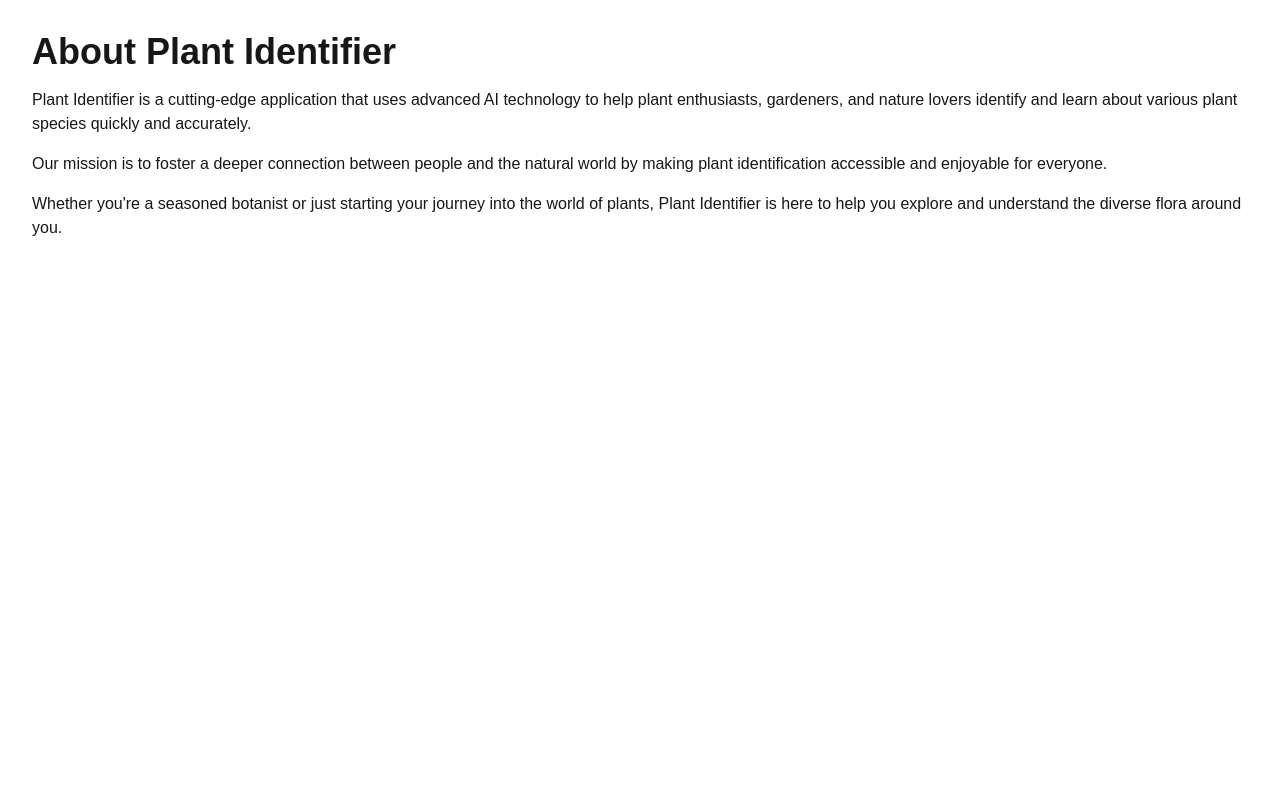
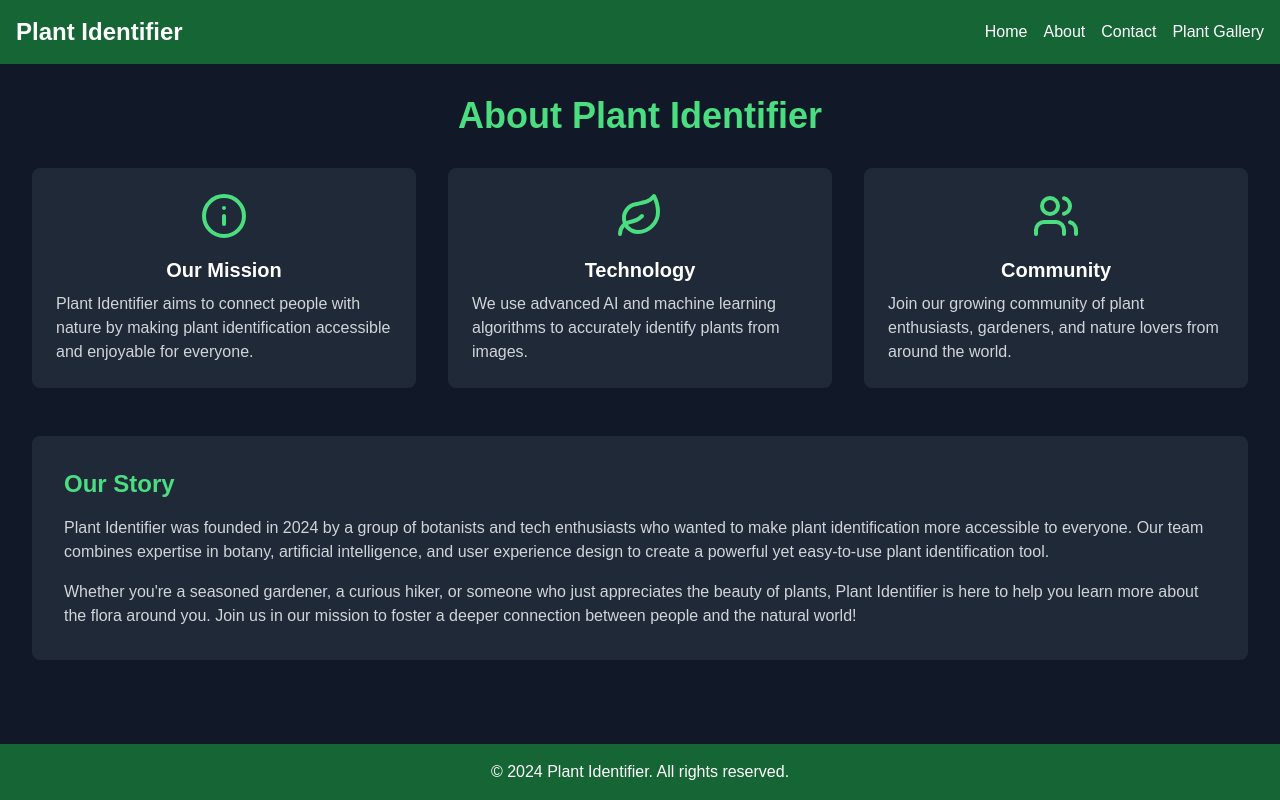
Before and after one commit to ajitonelsonn/plant-identifier, a Next.js app: page /about in a window 1280 px wide. Built offline with nearby package versions, Linux system fonts and the light colour scheme.

Commit message:
update for about

```diff
--- a/app/about/page.tsx
+++ b/app/about/page.tsx
@@ -1,22 +1,102 @@
+"use client";
+
+import React from "react";
+import Link from "next/link";
+import { Info, Leaf, Users } from "lucide-react";
+
 export default function About() {
   return (
-    <div className="container mx-auto p-8">
-      <h1 className="text-4xl font-bold mb-4">About Plant Identifier</h1>
-      <p className="mb-4">
-        Plant Identifier is a cutting-edge application that uses advanced AI
-        technology to help plant enthusiasts, gardeners, and nature lovers
-        identify and learn about various plant species quickly and accurately.
-      </p>
-      <p className="mb-4">
-        Our mission is to foster a deeper connection between people and the
-        natural world by making plant identification accessible and enjoyable
-        for everyone.
-      </p>
-      <p>
-        Whether you're a seasoned botanist or just starting your journey into
-        the world of plants, Plant Identifier is here to help you explore and
-        understand the diverse flora around you.
-      </p>
+    <div className="flex flex-col min-h-screen bg-gray-900 text-white">
+      <nav className="bg-green-800 p-4">
+        <div className="container mx-auto flex justify-between items-center">
+          <Link href="/" className="text-2xl font-bold">
+            Plant Identifier
+          </Link>
+          <ul className="flex space-x-4">
+            <li>
+              <Link href="/" className="hover:text-green-200">
+                Home
+              </Link>
+            </li>
+            <li>
+              <Link href="/about" className="hover:text-green-200">
+                About
+              </Link>
+            </li>
+            <li>
+              <Link href="/contact" className="hover:text-green-200">
+                Contact
+              </Link>
+            </li>
+            <li>
+              <Link href="/gallery" className="hover:text-green-200">
+                Plant Gallery
+              </Link>
+            </li>
+          </ul>
+        </div>
+      </nav>
+
+      <main className="flex-grow container mx-auto p-8">
+        <h1 className="text-4xl font-bold text-center text-green-400 mb-8">
+          About Plant Identifier
+        </h1>
+
+        <div className="grid grid-cols-1 md:grid-cols-3 gap-8 mb-12">
+          <div className="bg-gray-800 p-6 rounded-lg">
+            <Info className="w-12 h-12 text-green-400 mb-4 mx-auto" />
+            <h2 className="text-xl font-semibold text-center mb-2">
+              Our Mission
+            </h2>
+            <p className="text-gray-300">
+              Plant Identifier aims to connect people with nature by making
+              plant identification accessible and enjoyable for everyone.
+            </p>
+          </div>
+          <div className="bg-gray-800 p-6 rounded-lg">
+            <Leaf className="w-12 h-12 text-green-400 mb-4 mx-auto" />
+            <h2 className="text-xl font-semibold text-center mb-2">
+              Technology
+            </h2>
+            <p className="text-gray-300">
+              We use advanced AI and machine learning algorithms to accurately
+              identify plants from images.
+            </p>
+          </div>
+          <div className="bg-gray-800 p-6 rounded-lg">
+            <Users className="w-12 h-12 text-green-400 mb-4 mx-auto" />
+            <h2 className="text-xl font-semibold text-center mb-2">
+              Community
+            </h2>
+            <p className="text-gray-300">
+              Join our growing community of plant enthusiasts, gardeners, and
+              nature lovers from around the world.
+            </p>
+          </div>
+        </div>
+
+        <div className="bg-gray-800 p-8 rounded-lg">
+          <h2 className="text-2xl font-bold mb-4 text-green-400">Our Story</h2>
+          <p className="text-gray-300 mb-4">
+            Plant Identifier was founded in 2024 by a group of botanists and
+            tech enthusiasts who wanted to make plant identification more
+            accessible to everyone. Our team combines expertise in botany,
+            artificial intelligence, and user experience design to create a
+            powerful yet easy-to-use plant identification tool.
+          </p>
+          <p className="text-gray-300">
+            Whether you're a seasoned gardener, a curious hiker, or someone who
+            just appreciates the beauty of plants, Plant Identifier is here to
+            help you learn more about the flora around you. Join us in our
+            mission to foster a deeper connection between people and the natural
+            world!
+          </p>
+        </div>
+      </main>
+
+      <footer className="bg-green-800 text-white p-4 text-center">
+        <p>&copy; 2024 Plant Identifier. All rights reserved.</p>
+      </footer>
     </div>
   );
 }
```
